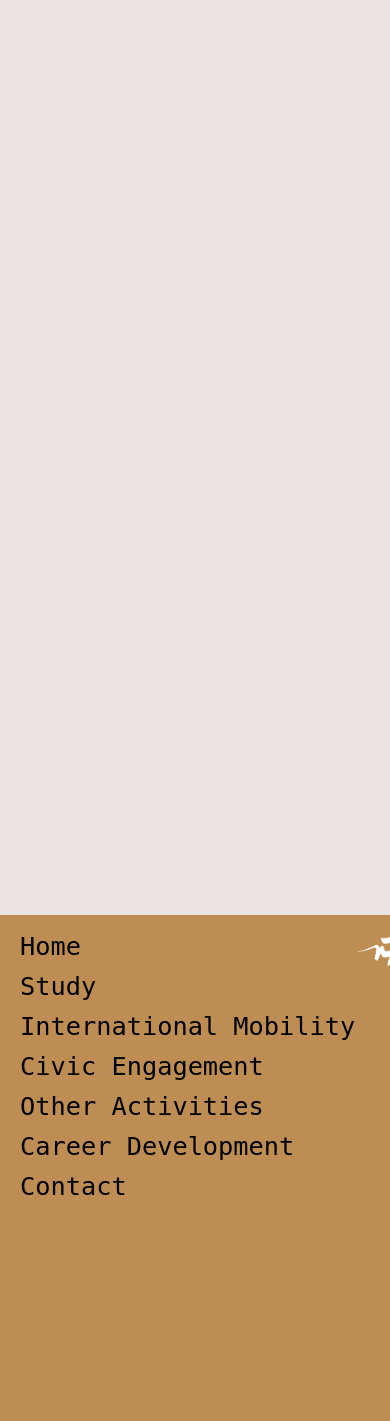
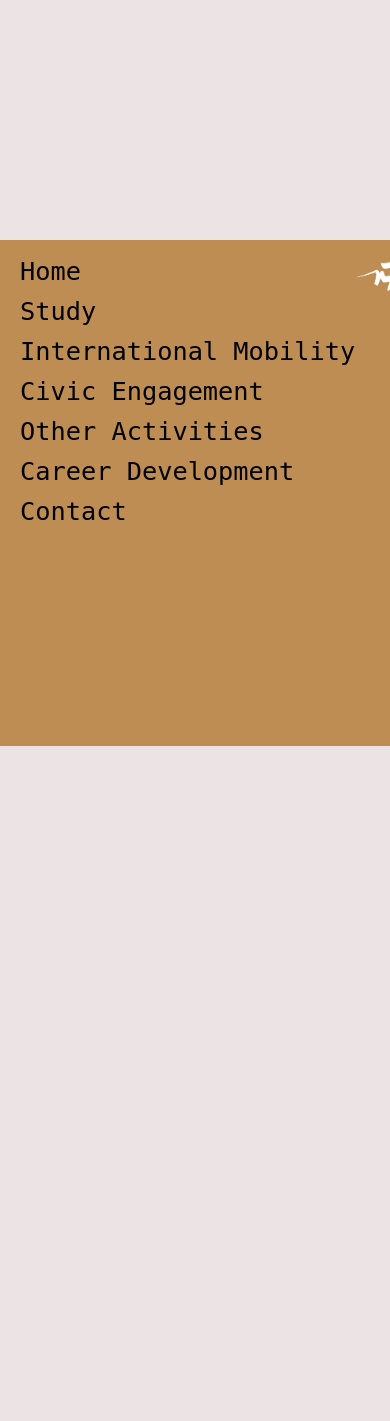
Before and after one commit to MaximeGranizo/portfolio, a PHP site: page /CV_en.html in a window 390 px wide; the page is wider, and only the part inside the window is pictured. Shown: the part 843-2264 px from the top of that part. After the commit the page ends 1589 px from the top of that part, so only its background shows below. Run offline with PHP 8.4, Linux system fonts and the light colour scheme.

Commit message:
Update main.css

```diff
--- a/styles/main.css
+++ b/styles/main.css
@@ -241,7 +241,7 @@ a:hover {
         line-height: 5vh;
     }
     .h1{ line-height: 13vh; }
-    .container {  height: 200vh;  }
+    .container {  height: 120vh;  }
 
 
 
```
